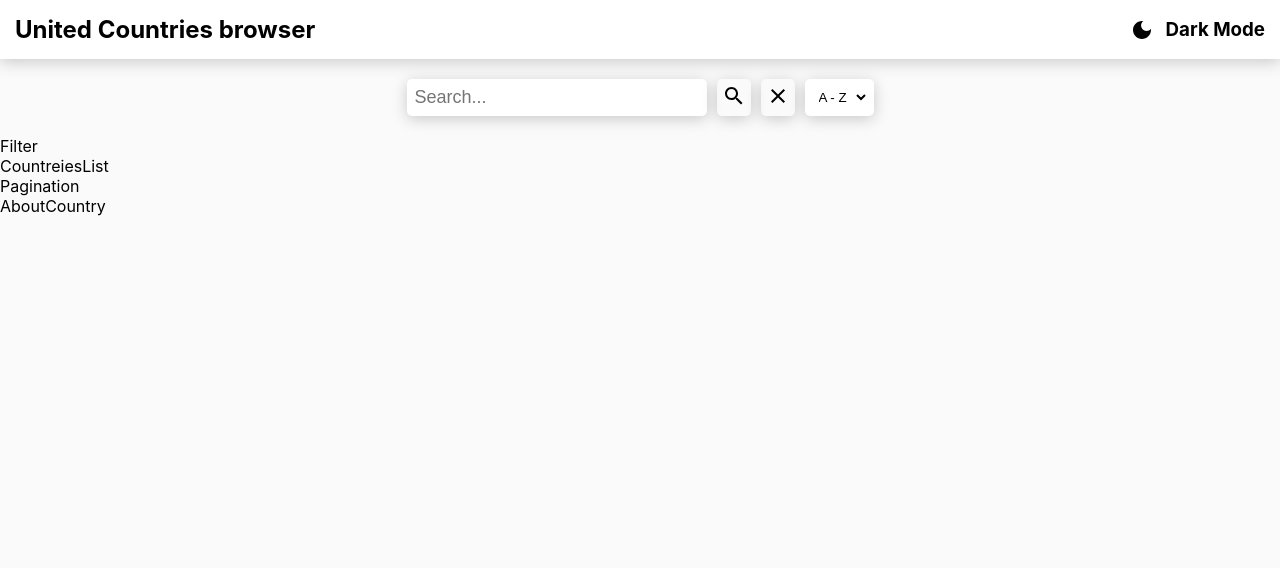
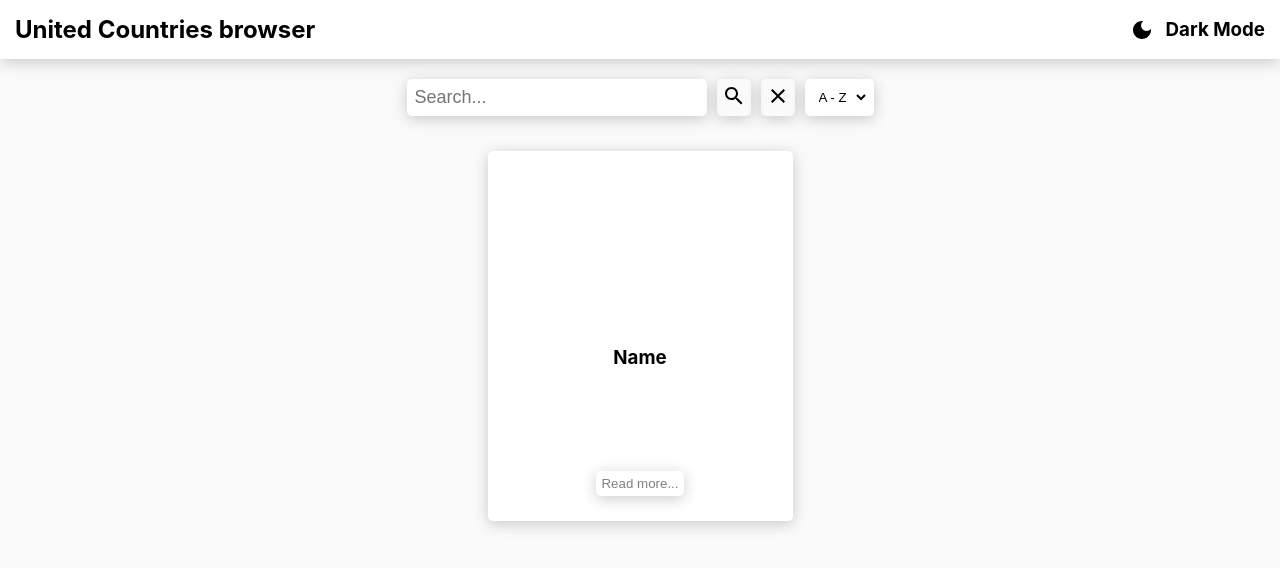
Before and after one commit to piotrekmajewski/Countries-app, a React (Create React App) app: page / in a window 1280 px wide. Shown: the top 568 px of the page. Built offline with nearby package versions, Linux system fonts and the light colour scheme.

Commit message:
Country details component create and styles added

```diff
--- a/package.json
+++ b/package.json
@@ -12,6 +12,7 @@
     "@testing-library/user-event": "^13.5.0",
     "react": "^17.0.2",
     "react-dom": "^17.0.2",
+    "react-router-dom": "^6.2.2",
     "react-scripts": "5.0.0",
     "web-vitals": "^2.1.4"
   },
--- a/src/App.css
+++ b/src/App.css
@@ -17,6 +17,11 @@
     height: 100%;
 }
 
+.app.darkMode {
+    background-color: var(--dark-mode-bg);
+    color: #fff;
+}
+
 .app_body {
     margin: 15px auto 0;
     padding: 15px;
@@ -27,6 +32,11 @@
     padding: 15px;
     background: white;
     box-shadow: 0px 3px 15px rgba(0, 0, 0, 0.2);
+}
+
+.header.darkMode {
+    background-color: var(--dark-mode-elements);
+    color: #fff;
 }
 
 .header-container {
@@ -63,6 +73,11 @@
     padding: 5px;
     border-radius: 5px;
     gap: 5px;
+}
+
+.search_input.darkMode {
+    background-color: var(--dark-mode-elements);
+    color: #fff;
 }
 
 input {
@@ -119,3 +134,165 @@ select {
     margin-left: 10px;
     cursor: pointer;
 }
+
+.countries {
+    display: flex;
+    justify-content: center;
+    align-items: center;
+    flex-wrap: wrap;
+    max-width: 100vw;
+    padding: 15px;
+    gap: 35px;
+}
+
+.country {
+    background-color: #fff;
+    width: 305px;
+    box-shadow: 0px 3px 15px rgba(0, 0, 0, 0.2);
+    border-radius: 5px;
+    height: 370px;
+    cursor: pointer;
+}
+
+.country.darkMode {
+    background-color: var(--dark-mode-elements);
+    color: #fff;
+}
+
+.flag_container {
+    height: 170px;
+    width: 100%;
+}
+
+.img_container img {
+    width: 100%;
+    height: 100%;
+    object-fit: cover;
+}
+
+.name {
+    margin-bottom: 10px;
+    text-align: center;
+}
+
+.country .values {
+    color: gray;
+}
+
+.country .values.app.darkMode {
+    color: lightgray;
+}
+
+.read-more {
+    border: none;
+    background-color: transparent;
+    outline: none;
+    box-shadow: 0px 3px 15px rgba(0, 0, 0, 0.2);
+    padding: 5px;
+    border-radius: 5px;
+    gap: 5px;
+    color: gray;
+    cursor: pointer;
+}
+
+.details {
+    display: flex;
+    flex-direction: column;
+    align-items: center;
+    justify-content: space-between;
+    padding: 25px 15px;
+    height: 200px;
+}
+
+p {
+    margin-bottom: 20px;
+}
+
+.country_details {
+    margin: 15px auto 0;
+    padding: 15px;
+    max-width: 100vw;
+    max-height: 100vh;
+}
+
+.back {
+    background-color: #fff;
+    border: none;
+    outline: none;
+    box-shadow: 0px 3px 15px rgba(0, 0, 0, 0.2);
+    margin-bottom: 25px;
+    width: 150px;
+    display: flex;
+    justify-content: center;
+    align-items: center;
+    gap: 10px;
+    padding: 10px;
+    font-weight: bold;
+    cursor: pointer;
+}
+
+.back.darkMode {
+    background-color: var(--dark-mode-elements);
+    color: #fff;
+}
+
+.country_details_body {
+    display: flex;
+    justify-content: space-between;
+    align-items: center;
+    margin: 15px auto 0;
+    padding: 15px;
+    max-width: 100vw;
+    gap: 40px;
+}
+
+.img_container {
+    flex: 0.5;
+}
+
+.img_container img {
+    width: 100%;
+    object-fit: cover;
+}
+
+.info {
+    flex: 0.5
+}
+
+.info.darkMode {
+    color: #fff;
+}
+
+.details_name {
+    margin-bottom: 40px;
+}
+
+.info .values {
+    color: gray;
+}
+
+.info .values.darkMode {
+    color: lightgray;
+}
+
+.info_container {
+    display: flex;
+    justify-content: space-between;
+    align-items: center;
+    margin-bottom: 45px;
+}
+
+@media (max-width: 800px) {
+    .country_details_body {
+        flex-direction: column;
+    }
+
+    .info_container {
+        flex-direction: column;
+        align-items: flex-start;
+    }
+
+    .left_info {
+        margin-bottom: 20px;
+    }
+}
--- a/src/App.js
+++ b/src/App.js
@@ -1,20 +1,24 @@
 import './App.css';
 import Header from './components/Header/Header';
-import Filter from './components/Filter/Filter';
-import CountriesList from './components/CountriesList/CountriesList';
-import Pagination from './components/Pagination/Pagination';
-import AboutCountry from './components/AboutCountry/AboutCountry';
+import Country from './components/Country/Country';
+// import Pagination from './components/Pagination/Pagination';
+// import AboutCountry from './components/AboutCountry/AboutCountry';
 import SearchIcon from '@mui/icons-material/Search';
 import ClearIcon from '@mui/icons-material/Clear';
+import { Routes, Route } from "react-router-dom";
+import CountryDetails from "./components/CountryDetails/CountryDetails";
 
 function App() {
     return (
         <div className="app">
             <Header />
+            <Routes>
+                <Route
+                    path="/"
+                    element={
                         <div className="app-body">
                             <div className="inputs">
                                 <div className="search_input">
-
                                     <input type="text" placeholder="Search..." />
                                 </div>
                                 <div className="useful-buttons">
@@ -32,11 +36,14 @@ function App() {
                                     </select>
                                 </div>
                             </div>
+                            <div className="countries">
+                                <Country />
                             </div>
-            <Filter />
-            <CountriesList />
-            <Pagination />
-            <AboutCountry />
+                        </div>
+                    }
+                />
+                <Route path="country-details" element={<CountryDetails />} />
+            </Routes>
         </div>
     );
 
--- a/src/components/AboutCountry/AboutCountry.js
+++ /dev/null
@@ -1,11 +0,0 @@
-import React from "react";
-
-function AboutCountry() {
-    return (
-        <div className="information">
-            AboutCountry
-        </div>
-    );
-}
-
-export default AboutCountry;
--- a/src/components/CountriesList/CountriesList.js
+++ /dev/null
@@ -1,11 +0,0 @@
-import React from "react";
-
-function CountreiesList() {
-    return (
-        <div className="list">
-            CountreiesList
-        </div>
-    );
-}
-
-export default CountreiesList;
--- /dev/null
+++ b/src/components/Country/Country.js
@@ -0,0 +1,19 @@
+import React from "react";
+
+function Country() {
+    return (
+        <div className="country">
+            <div className="flag_container">
+                <img src="" alt="" />
+            </div>
+            <div className="details">
+                <h3 className="name">Name</h3>
+                <div className="button-more">
+                    <button className="read-more">Read more...</button>
+                </div>
+            </div>
+        </div>
+    );
+}
+
+export default Country;
--- /dev/null
+++ b/src/components/CountryDetails/CountryDetails.js
@@ -0,0 +1,53 @@
+import React from "react";
+import ArrowBackIosIcon from '@mui/icons-material/ArrowBackIos';
+
+function CountryDetails() {
+    return (
+        <div className="country_details">
+            <button className="back">
+                <ArrowBackIosIcon />
+                Go back
+            </button>
+            <div className="country_details_body">
+                <div className="img_container">
+                    <img src="" alt="" />
+                </div>
+                <div className="info">
+                    <h2 className="details_name">Name</h2>
+                    <div className="info_container">
+                        <div className="left_info">
+                            <p>Native Name:{" "}
+                                <span className="values">Test</span>
+                            </p>
+                            <p>Popualation:{" "}
+                                <span className="values">Test</span>
+                            </p>
+                            <p>Region:{" "}
+                                <span className="values">Test</span>
+                            </p>
+                            <p>Subregion:{" "}
+                                <span className="values">Test</span>
+                            </p>
+                        </div>
+                        <div className="right_info">
+                            <p>Capital:{" "}
+                                <span className="values">Test</span>
+                            </p>
+                            <p>Top-level Domain:{" "}
+                                <span className="values">Test</span>
+                            </p>
+                            <p>Currencies:{" "}
+                                <span className="values">Test</span>
+                            </p>
+                            <p>Languages:{" "}
+                                <span className="values">Test</span>
+                            </p>
+                        </div>
+                    </div>
+                </div>
+            </div>
+        </div>
+    );
+}
+
+export default CountryDetails;
--- a/src/components/Filter/Filter.js
+++ /dev/null
@@ -1,12 +0,0 @@
-import React from 'react';
-
-function Filter() {
-    return (
-        <div className="Filter">
-            Filter
-        </div>
-    );
-
-}
-
-export default Filter;
--- a/src/index.js
+++ b/src/index.js
@@ -2,10 +2,11 @@ import React from 'react';
 import ReactDOM from 'react-dom';
 import './index.css';
 import App from './App';
+import { BrowserRouter } from "react-router-dom";
 
 ReactDOM.render(
-    <React.StrictMode>
+    <BrowserRouter>
         <App />
-    </React.StrictMode>,
+    </BrowserRouter>,
     document.getElementById('root')
 );
```
Also changed, not shown: 1 other file (tests, documents, lock files or other folders). Lines whose indentation alone changed are shown as unchanged.
